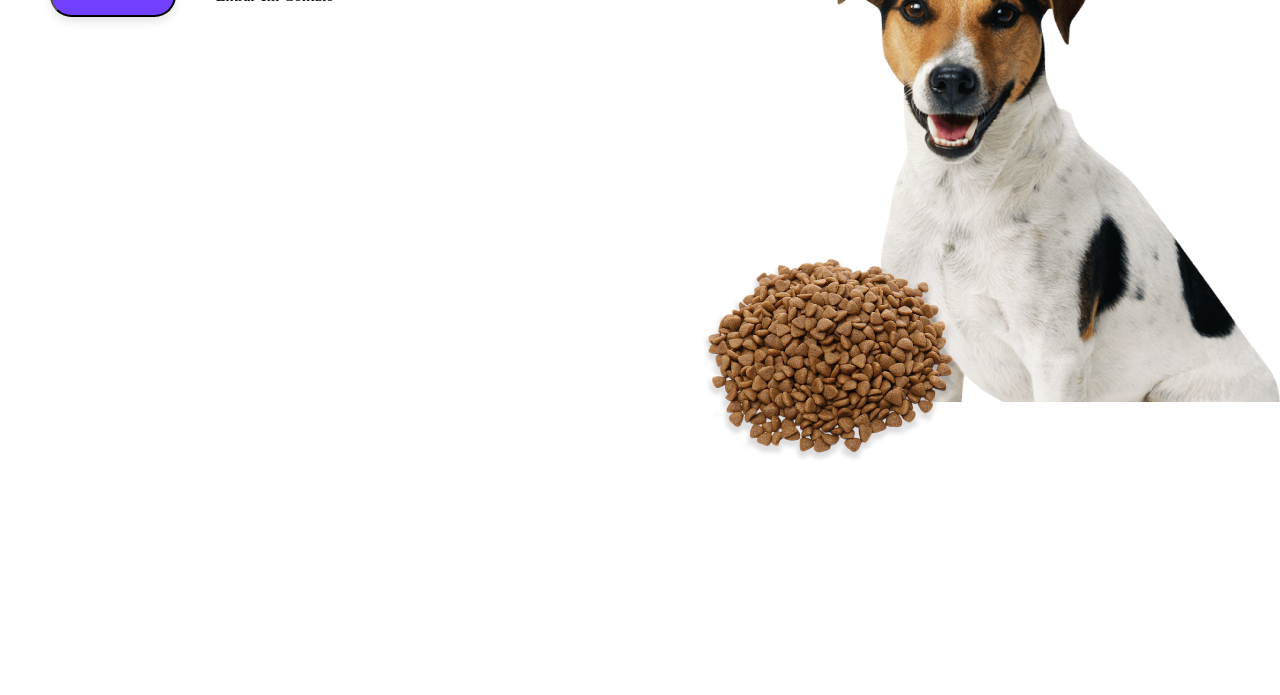
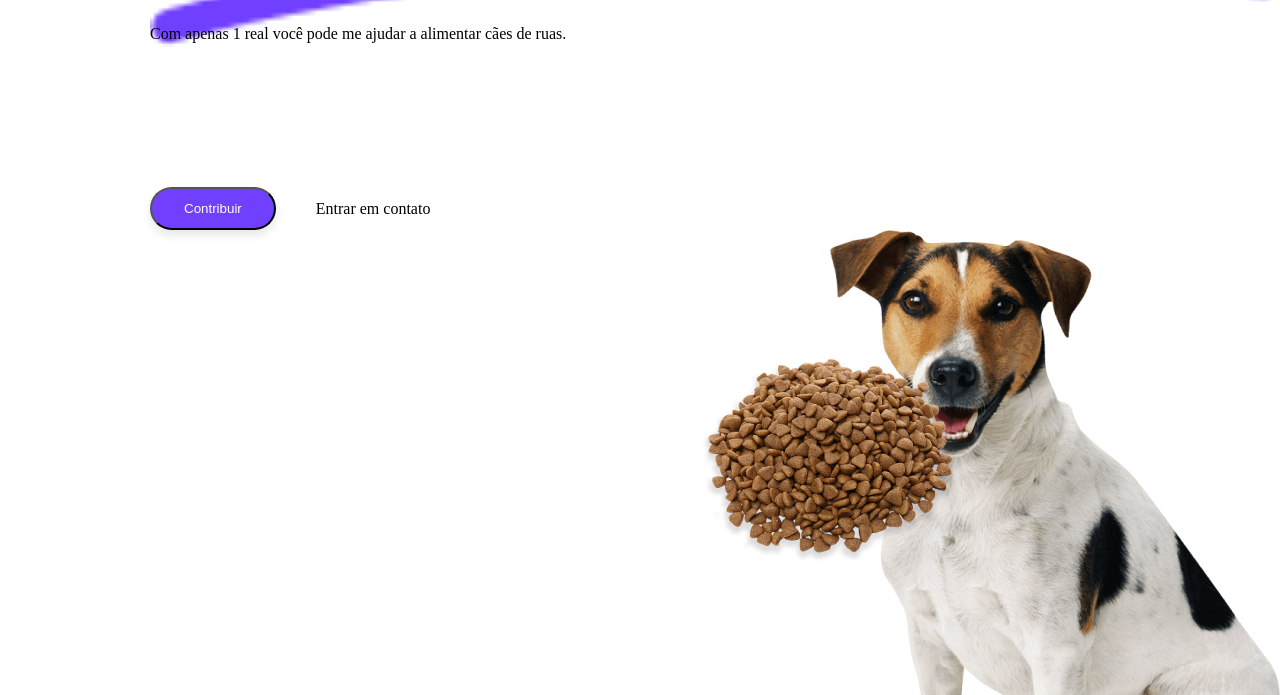
Before and after one commit to filipe-dias-dev/help_dog, a plain HTML site: page index.html in a window 1280 px wide. Shown: the part 270-965 px from the top of the page. Before the commit the page ends 800 px from the top, so only its background shows below. Drawn offline with Linux system fonts and the light colour scheme.

Commit message:
adicionando imagens

```diff
--- a/index.html
+++ b/index.html
@@ -25,16 +25,17 @@
     <section class="secao">
     <h1 class="titulo_principal">Ajude quem precisa de ajuda</h1>
     <p class="textos">Com apenas 1 real você pode me ajudar a alimentar cães de ruas.</p>
+    <img src="./views/Vector 1.png" alt="img_vector">
     </section>
 
     <section class="contato">
       <button class="botao">Contribuir</button>
-      <p class="texto_contato">Entrar em Contato</p>
+      <p class="texto_contato">Entrar em contato</p>
     </section>
 
     <section class="imagens">
-      <img class="viralat1" src="./views/viralata-home 1.png" alt="viralata">
-      <img class="viralata" src="./views/racao-no-chao 2.png" alt="racao">
+      <img class="viralat" src="./views/viralata-home 1.png" alt="viralata">
+      <img class="racao" src="./views/racao-no-chao 2.png" alt="racao">
     </section>
    </main>
 </body>
--- a/styles.css
+++ b/styles.css
@@ -1,6 +1,6 @@
 body {
     font-family: 'Merriweather' ;
-   margin: 20px 0 0 50px;
+    margin: 100px 0 0px 150px;
 }
 
 .logo,
@@ -29,11 +29,11 @@ body {
     font-style: normal;
     font-weight: 400;
     font-size: 16px;
-    line-height: 60px;
+    line-height: 20px;
     text-align: start;
     flex-direction: row;
     width: 100%;
-    top: 80px;
+    top: 110px;
 }
 
 .botao {
@@ -56,7 +56,7 @@ body {
     flex-direction: row;
     display: flex;
     align-items: center;
-    top: 80px;
+    padding-top: 140px;
 }
 
 .texto_contato {
@@ -64,14 +64,14 @@ body {
     left: 40px;
 }
 
-.viralata {
+.racao {
     position: absolute;
     display: inline-block;
-    top: 500px;
+    top: 600px;
     right: 300px;
 }
 
-.viralata1 {
+.viralata {
     position: relative;
     display: inline-block;
     top: 100px;
```
